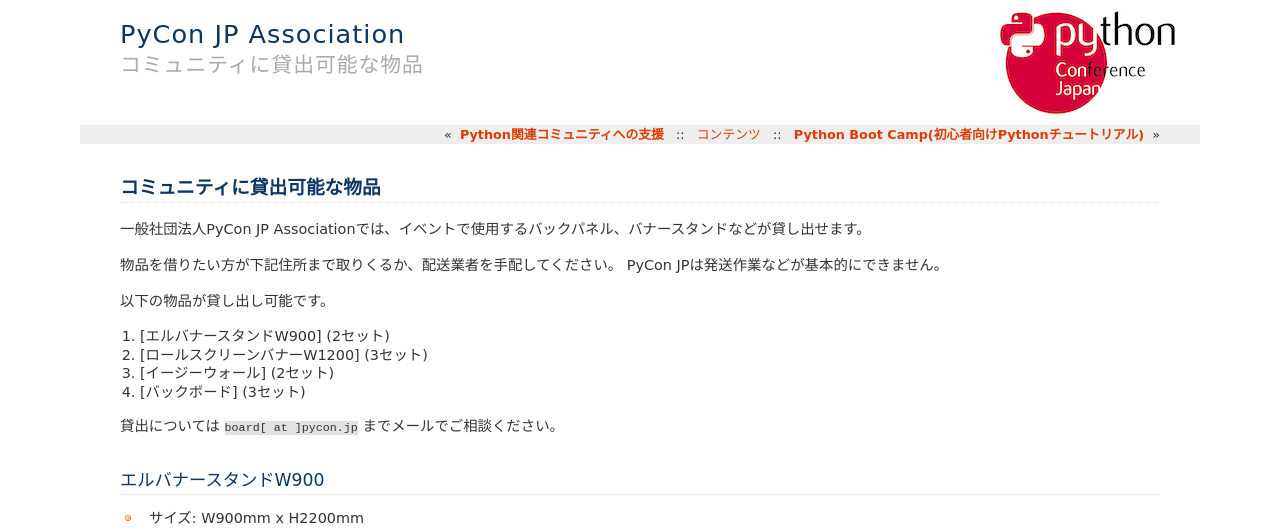
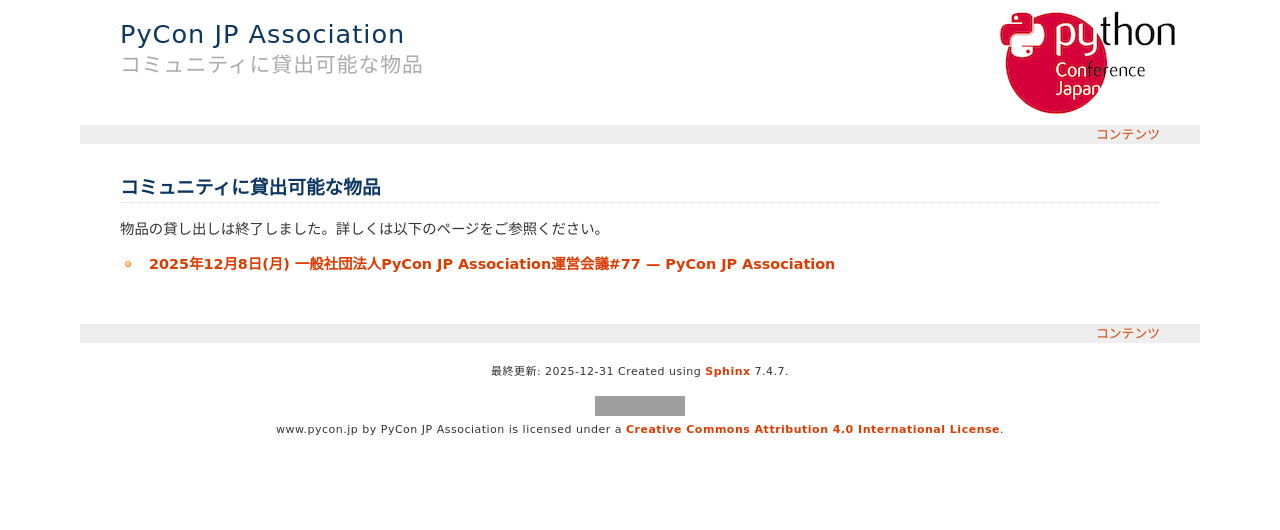
Before and after one commit to pyconjp/www.pycon.jp, a Sphinx documentation site: the page built from source/support/goods.md, in a window 1280 px wide and 1400 px high. Shown: the top 530 px of the window. Built offline with Sphinx 7.4.7, drawn with Linux system fonts in a browser that asks for light colours; some of the changed text lies outside the part shown; grey boxes are pictures that could not be loaded.

Commit message:
ISSHA-3826 「コミュニティに貸し出し可能な物品」ページを削除 (#128)
* ISSHA-3826 「コミュニティに貸し出し可能な物品」ページを削除

* リンク先にアンカーを追加

````diff
--- a/source/support/goods.md
+++ b/source/support/goods.md
@@ -1,61 +1,11 @@
+---
+orphan: true
+---
+
 (goods)=
 
 # コミュニティに貸出可能な物品
 
-一般社団法人PyCon JP Associationでは、イベントで使用するバックパネル、バナースタンドなどが貸し出せます。
+物品の貸し出しは終了しました。詳しくは以下のページをご参照ください。
 
-物品を借りたい方が下記住所まで取りくるか、配送業者を手配してください。
-PyCon JPは発送作業などが基本的にできません。
-
-以下の物品が貸し出し可能です。
-
-1. [エルバナースタンドW900] (2セット)
-2. [ロールスクリーンバナーW1200] (3セット)
-3. [イージーウォール] (2セット)
-4. [バックボード] (3セット)
-
-貸出については `board[ at ]pycon.jp` までメールでご相談ください。
-
-## エルバナースタンドW900
-
-- サイズ: W900mm x H2200mm
-- 参考リンク: [エルバナースタンド](https://www.misedas.net/asp/item_detail.asp?ItemLID=16250)
-
-```{figure} https://farm5.staticflickr.com/4368/36917287686_9998253d50_z.jpg
-:alt: エルバナースタンドW900(使用イメージ)
-
-エルバナースタンドW900(使用イメージ)
-```
-
-## ロールスクリーンバナーW1200
-
-- サイズ: W1200mm x H2100mm(原稿は上部10mm、下部100mmの塗り足しを作り、寸法1200mm*2210mmのデータ作成推奨)
-- 参考リンク: [ロイヤルロールスクリーンバナー](https://www.distem.co.jp/product/bannerstand/royalrollscreen55337.html)
-
-```{figure} https://farm5.staticflickr.com/4358/36917274226_6486190450_z.jpg
-:alt: ロールスクリーンバナーW1200(使用イメージ)
-
-ロールスクリーンバナーW1200(使用イメージ)
-```
-
-## イージーウォール
-
-- サイズ: W2400mm x H2400mm
-- 参考リンク: [HIイージーウォール](https://www.distem.co.jp/product/bannerstand/56954.html)
-
-```{figure} https://farm5.staticflickr.com/4379/36917270866_c678101915_z.jpg
-:alt: イージーウォール(使用イメージ)
-
-イージーウォール(使用イメージ)
-```
-
-## バックボード
-
-- サイズ: W2280mm x H2280mm
-- 参考リンク: [バックボードスタンダード3×3](http://homareprinting.jp/products/detail.php?product_id=1889)
-
-```{figure} https://farm9.staticflickr.com/8224/29807926336_2bd305ee41_z.jpg
-:alt: バックボード(使用イメージ)
-
-バックボード(使用イメージ)
-```
+- [2025年12月8日(月) 一般社団法人PyCon JP Association運営会議#77 — PyCon JP Association](https://www.pycon.jp/committee/meeting/minutes77.html#shimizukawa)
````
Also changed, not shown: source/support/index.md (+0 -1 lines).
